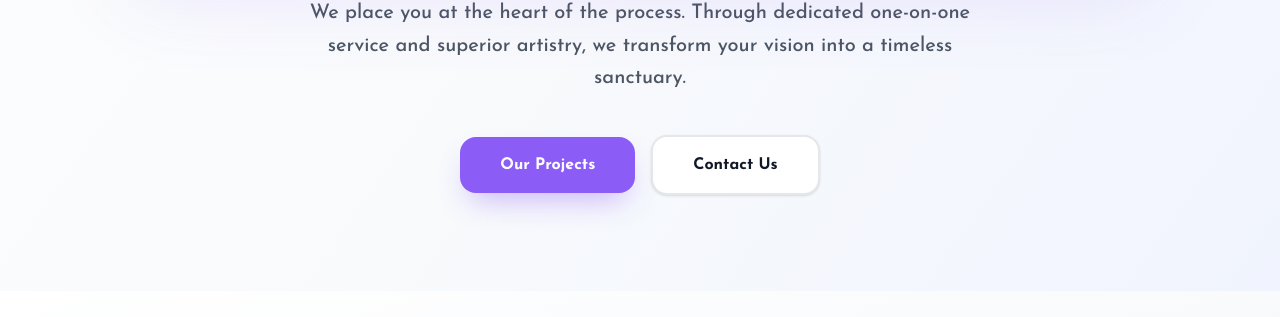
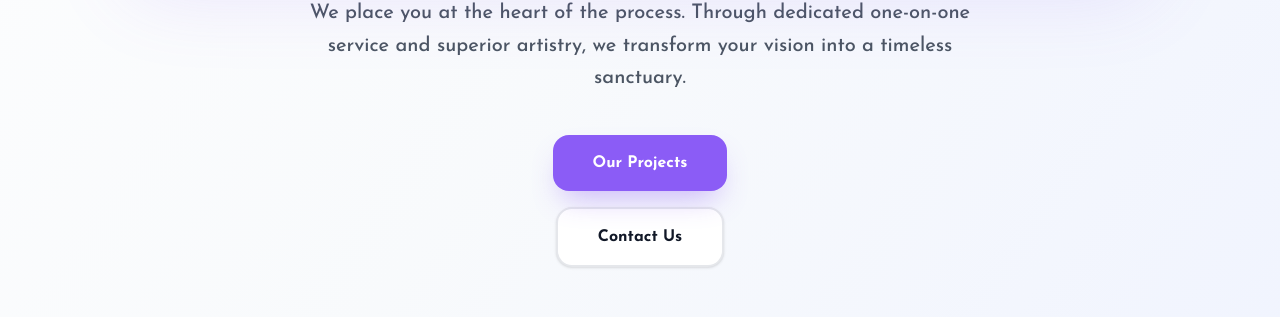
Before and after one commit to thecontentgang/illusions, a React (Vite) app: page / in a window 1280 px wide. Shown: the part 1017-1334 px from the top of the page. Built offline with nearby package versions, Linux system fonts and the light colour scheme.

Commit message:
Changes applied

```diff
--- a/src/components/HeroSection.tsx
+++ b/src/components/HeroSection.tsx
@@ -161,7 +161,7 @@ const HeroSection = memo(() => {
             className="
               flex
               flex-col
-              sm:flex-row
+
               items-center
               gap-4
               mt-10
```
